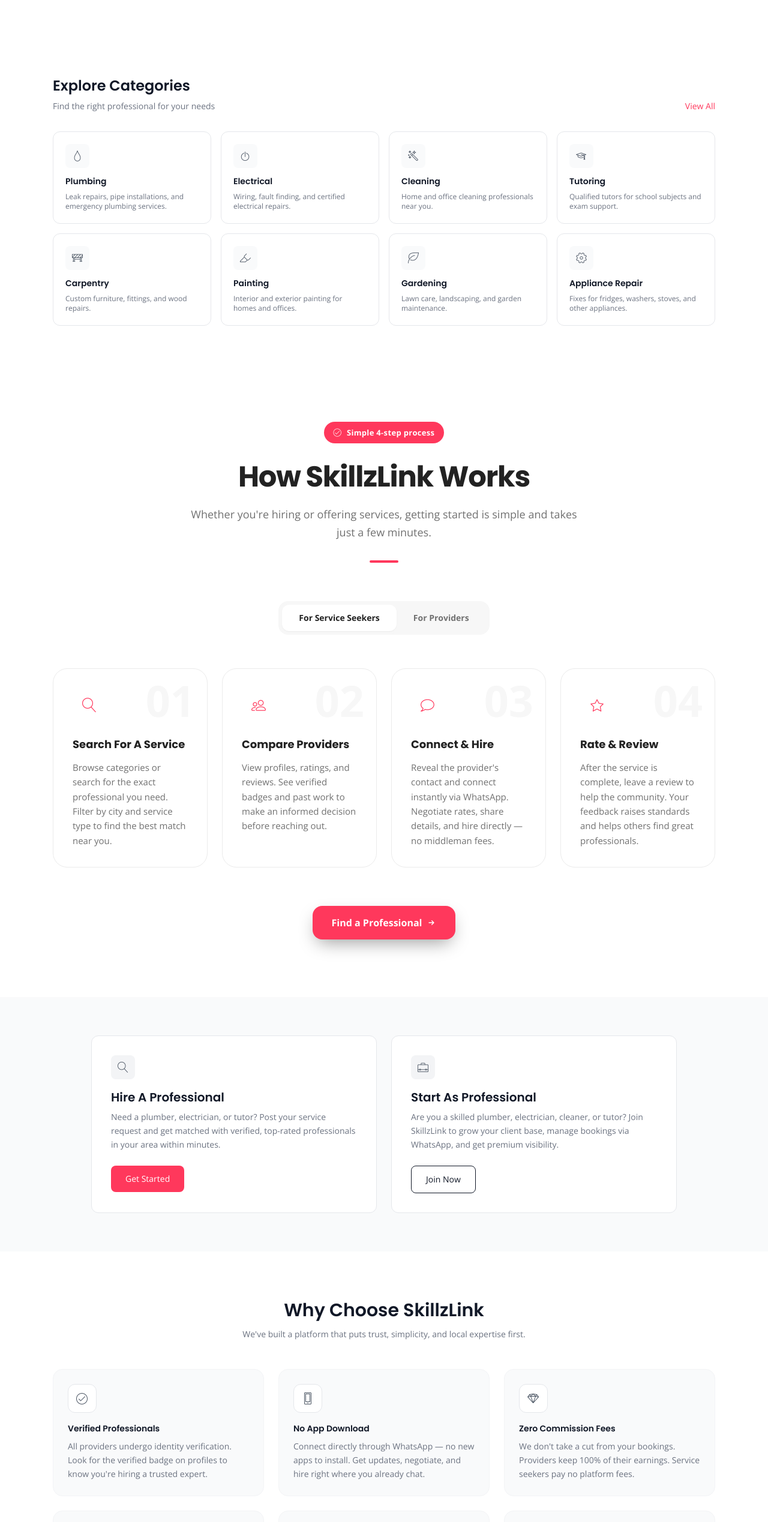
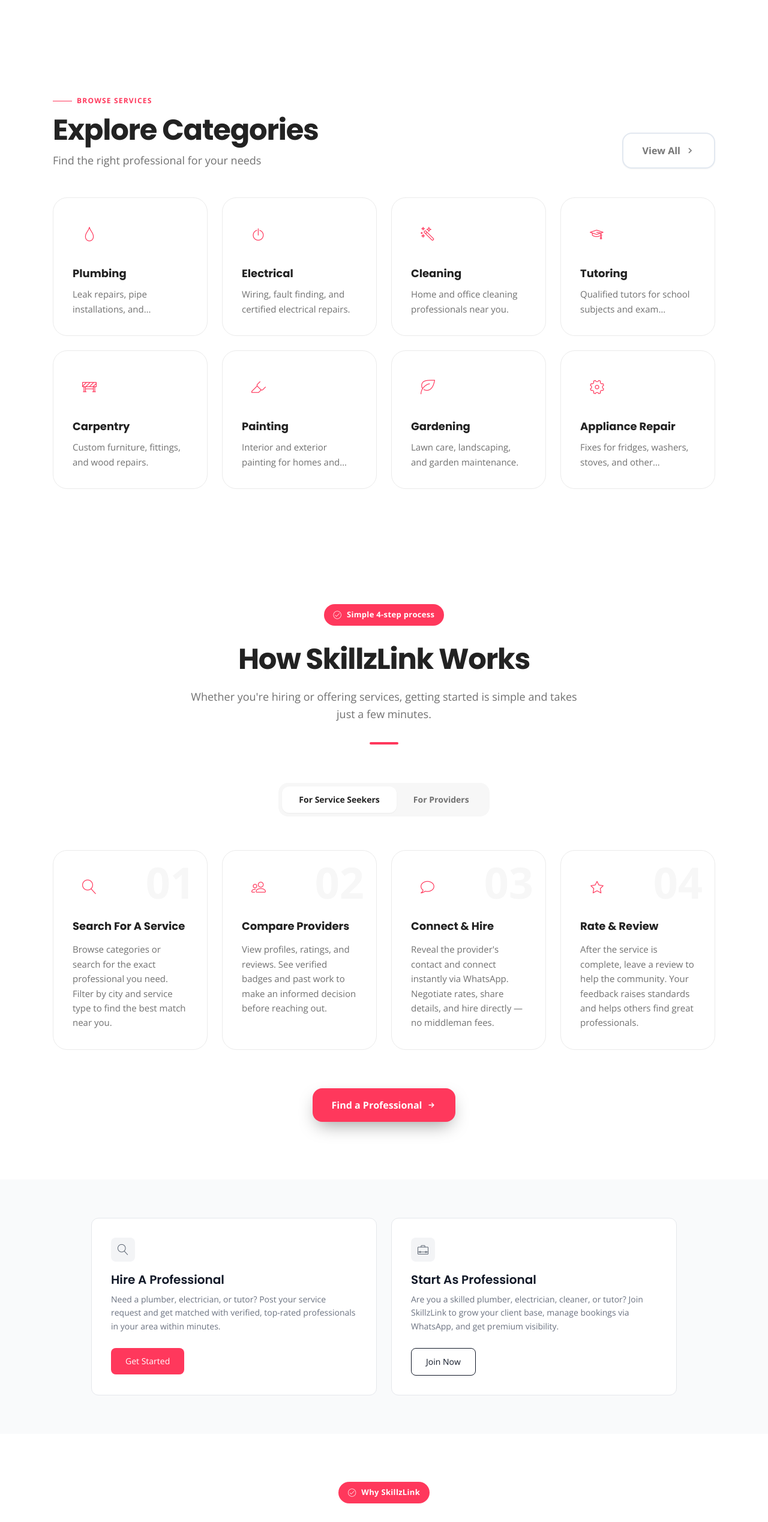
Before and after one commit to Gaulotechnology/skillznet, a React (Vite) app in the folder skillzlink-frontend/: page / in a window 1280 px wide. Shown: the part 1885-4422 px from the top of the page at 60% size. Built offline with nearby package versions, Linux system fonts and the light colour scheme; no server answers.

Commit message:
restyle feature/category cards, align footer lists, add whatsapp banner to signup

```diff
--- a/skillzlink-frontend/src/components/common/Footer.tsx
+++ b/skillzlink-frontend/src/components/common/Footer.tsx
@@ -109,7 +109,7 @@ export function Footer() {
           {/* Company */}
           <div className="space-y-4">
             <h4 className="text-[#222222] font-semibold text-[14px]">Company</h4>
-            <ul className="space-y-3">
+            <ul className="space-y-3 list-none p-0 m-0">
               {[
                 { name: "Home", path: "/" },
                 { name: "How it works", path: "/how-it-works" },
@@ -128,7 +128,7 @@ export function Footer() {
           {/* Discovery */}
           <div className="space-y-4">
             <h4 className="text-[#222222] font-semibold text-[14px]">Discovery</h4>
-            <ul className="space-y-3">
+            <ul className="space-y-3 list-none p-0 m-0">
               {cityLinks.map((city) => (
                 <li key={city}>
                   <Link to={`/nearby-professionals?city=${encodeURIComponent(city.toLowerCase())}`} onClick={scrollTop} className="text-[#717171] hover:text-[var(--accent-color)] hover:underline transition-colors text-[14px] font-medium block">
@@ -142,7 +142,7 @@ export function Footer() {
           {/* Explore */}
           <div className="space-y-4">
             <h4 className="text-[#222222] font-semibold text-[14px]">Explore</h4>
-            <ul className="space-y-3">
+            <ul className="space-y-3 list-none p-0 m-0">
               {serviceLinks.map((s) => (
                 <li key={s.slug}>
                   <Link to={`/nearby-professionals?service=${s.slug}`} onClick={scrollTop} className="text-[#717171] hover:text-[var(--accent-color)] hover:underline transition-colors text-[14px] font-medium block">
@@ -156,7 +156,7 @@ export function Footer() {
           {/* Support */}
           <div className="space-y-4">
             <h4 className="text-[#222222] font-semibold text-[14px]">Support</h4>
-            <ul className="space-y-3 text-[14px] font-medium">
+            <ul className="space-y-3 text-[14px] font-medium list-none p-0 m-0">
               {contact.phone && (
                 <li>
                   <a href={`tel:${contact.phone.replace(/[^0-9+]/g, "")}`} className="text-[#717171] hover:text-[var(--accent-color)] hover:underline transition-colors block">
--- a/skillzlink-frontend/src/components/landing/PlatformFeatures.tsx
+++ b/skillzlink-frontend/src/components/landing/PlatformFeatures.tsx
@@ -79,21 +79,29 @@ export function PlatformFeatures({ showPlans = true }: { showPlans?: boolean })
     <section className="bg-white py-20">
       <div className="max-w-6xl mx-auto px-6">
         {/* Why Choose SkillzLink */}
-        <div className="text-center mb-12">
-          <h2 className="text-3xl font-semibold text-gray-900 mb-3">Why Choose SkillzLink</h2>
-          <p className="text-gray-500 max-w-xl mx-auto">
+        <div className="text-center mb-16">
+          <div className="inline-flex items-center gap-2 px-4 py-2 rounded-full text-white text-[13px] font-bold tracking-wide mb-8" style={{ backgroundColor: primary }}>
+            <i className="lnr lnr-checkmark-circle text-sm" />
+            Why SkillzLink
+          </div>
+          <h2 className="text-3xl md:text-5xl font-bold text-[#222222] mb-6 tracking-tight leading-[1.1]">Why Choose SkillzLink</h2>
+          <p className="text-lg text-[#717171] max-w-2xl mx-auto font-normal leading-relaxed">
             We've built a platform that puts trust, simplicity, and local expertise first.
           </p>
+          <div className="w-12 h-1 mx-auto mt-8 rounded-full" style={{ backgroundColor: primary }} />
         </div>
 
         <div className="grid grid-cols-1 sm:grid-cols-2 lg:grid-cols-3 gap-6 mb-20">
           {features.map((f) => (
-            <div key={f.title} className="group bg-gray-50 border border-gray-100 rounded-2xl p-6 hover:bg-white hover:border-gray-200 hover:shadow-md transition-all duration-300">
-              <div className="w-12 h-12 bg-white border border-gray-200 rounded-xl flex items-center justify-center mb-4 group-hover:border-[var(--accent-light)] group-hover:text-[var(--accent-color)] transition-colors">
-                <i className={`${f.icon} text-xl text-gray-600 group-hover:text-[var(--accent-color)] transition-colors`} />
+            <div key={f.title} className="group bg-white border border-[#ebebeb] rounded-[1.5rem] p-8 hover:shadow-lg hover:-translate-y-1 transition-all duration-300 relative overflow-hidden">
+              <div className="w-14 h-14 rounded-2xl flex items-center justify-center mb-6 relative z-10" style={{ backgroundColor: `${primary}12` }}>
+                <i className={`${f.icon} text-2xl`} style={{ color: primary }} />
               </div>
-              <h3 className="font-semibold text-gray-900 mb-2">{f.title}</h3>
-              <p className="text-sm text-gray-500 leading-relaxed">{f.description}</p>
+              <h3 className="text-lg font-bold text-[#222222] mb-3 relative z-10">{f.title}</h3>
+              <p className="text-[#717171] text-[15px] leading-relaxed relative z-10">{f.description}</p>
+
+              {/* Bottom accent line on hover */}
+              <div className="absolute bottom-0 left-0 right-0 h-1 rounded-b-[1.5rem] opacity-0 group-hover:opacity-100 transition-opacity duration-300" style={{ backgroundColor: primary }} />
             </div>
           ))}
         </div>
--- a/skillzlink-frontend/src/components/landing/PopularServices.tsx
+++ b/skillzlink-frontend/src/components/landing/PopularServices.tsx
@@ -1,4 +1,6 @@
 import { Link } from "react-router-dom"
+
+const primary = "var(--accent-color, #2563eb)"
 
 const services = [
   { name: "Plumbing", icon: "lnr-drop", slug: "plumbing", description: "Leak repairs, pipe installations, and emergency plumbing services." },
@@ -13,30 +15,56 @@ const services = [
 
 export function PopularServices() {
   return (
-    <section className="bg-white py-16">
+    <section className="bg-white py-24">
       <div className="max-w-6xl mx-auto px-6">
-        <div className="flex items-end justify-between mb-8">
-          <div>
-            <h2 className="text-2xl font-semibold text-gray-900">Explore Categories</h2>
-            <p className="text-gray-500 text-sm mt-1">Find the right professional for your needs</p>
+        {/* Section header */}
+        <div className="flex flex-col md:flex-row md:items-end justify-between mb-12 gap-6">
+          <div className="max-w-2xl">
+            <div className="flex items-center gap-2 mb-4">
+              <div className="h-px w-8" style={{ backgroundColor: primary }} />
+              <span className="font-bold tracking-widest text-[12px] uppercase" style={{ color: primary }}>
+                Browse Services
+              </span>
+            </div>
+            <h2 className="text-3xl md:text-5xl font-bold text-[#222222] tracking-tight leading-[1.1]">
+              Explore Categories
+            </h2>
+            <p className="text-[#717171] text-lg mt-3">Find the right professional for your needs</p>
           </div>
-          <Link to="/nearby-professionals" className="text-sm font-medium text-[var(--accent-color)] hover:underline">
+
+          <Link
+            to="/nearby-professionals"
+            className="inline-flex items-center gap-2 border-2 border-slate-200 hover:border-black hover:bg-black hover:text-white rounded-2xl px-8 py-4 font-bold transition-all text-base group shadow-sm w-fit"
+          >
             View All
+            <svg className="w-4 h-4" fill="none" viewBox="0 0 24 24" stroke="currentColor" strokeWidth={2.5}>
+              <polyline points="9 18 15 12 9 6" />
+            </svg>
           </Link>
         </div>
 
-        <div className="grid grid-cols-2 md:grid-cols-4 gap-4">
+        {/* Cards */}
+        <div className="grid grid-cols-1 sm:grid-cols-2 lg:grid-cols-4 gap-6">
           {services.map((service) => (
             <Link
               key={service.slug}
               to={`/nearby-professionals?service=${service.slug}`}
-              className="border border-gray-200 rounded-xl p-5 hover:shadow-sm hover:border-gray-300 transition-all cursor-pointer"
+              className="group bg-white border border-[#ebebeb] rounded-[1.5rem] p-8 hover:shadow-lg hover:-translate-y-1 transition-all duration-300 relative overflow-hidden block"
             >
-              <div className="w-10 h-10 rounded-lg bg-gray-50 text-gray-600 flex items-center justify-center mb-3">
-                <i className={`lnr ${service.icon} text-lg`} />
+              <div
+                className="w-14 h-14 rounded-2xl flex items-center justify-center mb-6 relative z-10"
+                style={{ backgroundColor: `${primary}12` }}
+              >
+                <i className={`lnr ${service.icon} text-2xl`} style={{ color: primary }} />
               </div>
-              <h3 className="text-sm font-semibold text-gray-900">{service.name}</h3>
-              <p className="text-xs text-gray-500 mt-1 line-clamp-2">{service.description}</p>
+              <h3 className="text-lg font-bold text-[#222222] mb-2 relative z-10">{service.name}</h3>
+              <p className="text-[#717171] text-[15px] leading-relaxed relative z-10 line-clamp-2">{service.description}</p>
+
+              {/* Bottom accent line on hover */}
+              <div
+                className="absolute bottom-0 left-0 right-0 h-1 rounded-b-[1.5rem] opacity-0 group-hover:opacity-100 transition-opacity duration-300"
+                style={{ backgroundColor: primary }}
+              />
             </Link>
           ))}
         </div>
--- a/skillzlink-frontend/src/pages/RegisterPage.tsx
+++ b/skillzlink-frontend/src/pages/RegisterPage.tsx
@@ -2,6 +2,7 @@ import { useState, useEffect } from "react"
 import type { FormEvent, ChangeEvent } from "react"
 import { Link } from "react-router-dom"
 import { authApi, publicApi, apiBaseUrl } from "../services/api"
+import { WhatsAppRegistrationBanner } from "../components/landing/WhatsAppRegistrationBanner"
 
 const zimbabweCities = [
   "Harare", "Bulawayo", "Mutare", "Gweru", "Kwekwe",
@@ -243,8 +244,9 @@ export function RegisterPage() {
   }
 
   return (
-    <div className="min-h-screen flex">
-      {/* Left Panel */}
+    <>
+      <div className="min-h-screen flex">
+        {/* Left Panel */}
       <div className="hidden lg:flex lg:w-5/12 xl:w-1/3 relative overflow-hidden bg-[var(--bg-secondary)] flex-col justify-between p-12">
         <div className="absolute top-0 right-0 w-96 h-96 bg-[var(--accent-color)]/5 rounded-full blur-3xl" />
         <div className="absolute bottom-0 left-0 w-96 h-96 bg-[var(--accent-color)]/5 rounded-full blur-3xl" />
@@ -624,6 +626,9 @@ export function RegisterPage() {
 
         </div>
       </div>
-    </div>
+      </div>
+
+      <WhatsAppRegistrationBanner />
+    </>
   )
 }
```
